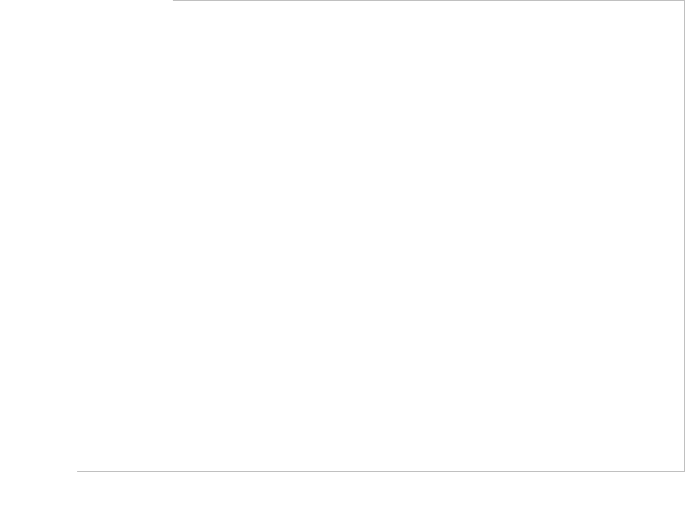
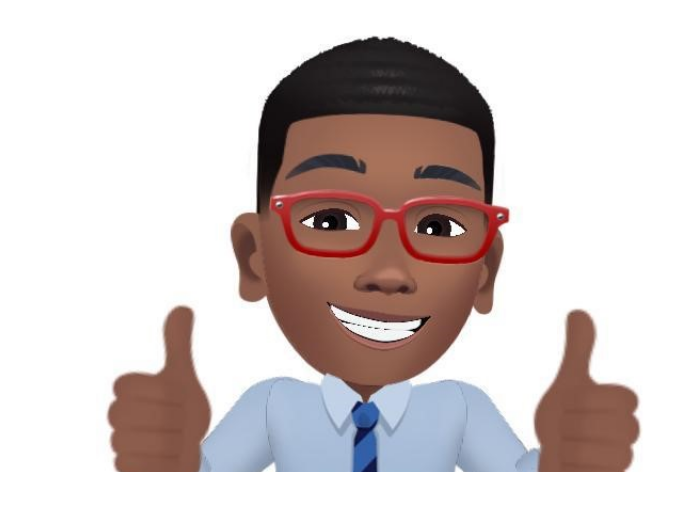
Before and after one commit to jdvalmart/async-landing, a website: page src/index.html in a window 1280 px wide. Shown: the top 522 px of the page, 595-1280 px from the left. Drawn offline with nearby package versions, Linux system fonts and the light colour scheme; the site is published under a folder, as on GitHub Pages, so addresses that start at the root find nothing; no server answers.

Commit message:
actualizacion

```diff
--- a/src/index.html
+++ b/src/index.html
@@ -52,7 +52,7 @@
     </div>
     <div class="lg:absolute lg:inset-y-0 lg:right-0 lg:w-1/2">
       <img class="h-56 w-full object-cover sm:h-72 md:h-96 lg:w-full lg:h-full"
-        src="/img/Juan Valencia.jpg" alt="">
+        src="./img/Juan Valencia.jpg" alt="">
     </div>
   </div>
   <div class="bg-white">
```
Also changed, not shown: src/img/Juan Valencia.jpg (renamed from img/Juan Valencia.jpg).
